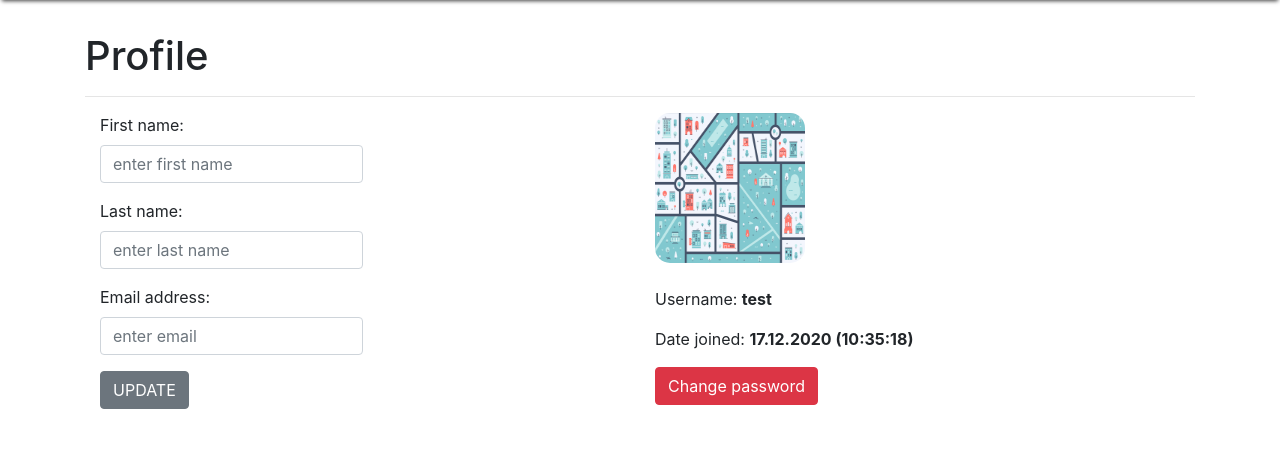
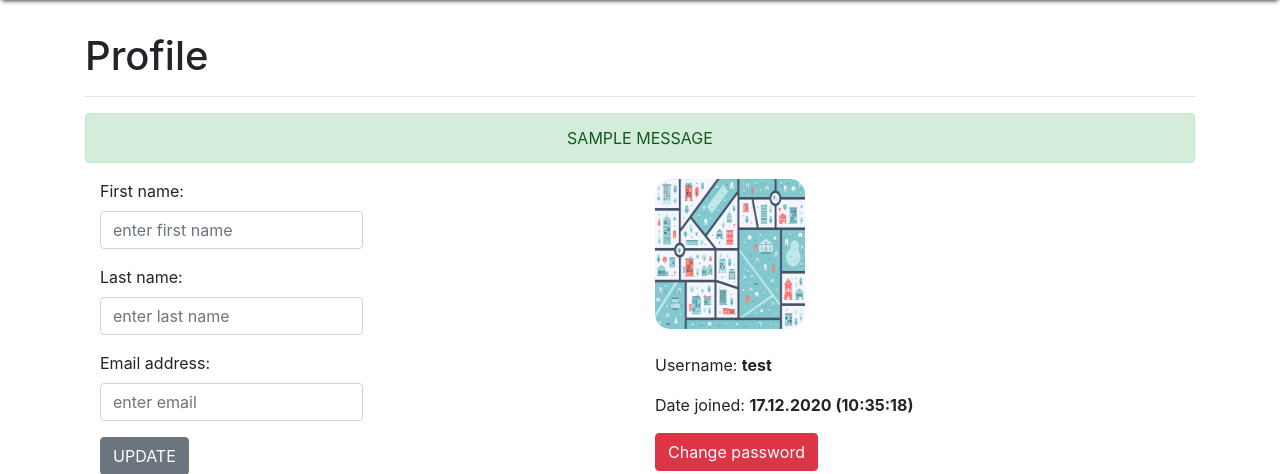
Before and after one commit to rsh-12/remember-places, a Django app: page /profile/update/2/ in a window 1280 px wide. Shown: the part 86-560 px from the top of the page. Run offline with Django 3.2, Linux system fonts and the light colour scheme; a user stored in the database is signed in; data comes from the database, SQL or seed files in the repository; tables that the repository leaves empty hold one stand-in row (values such as "Sample post"); one stand-in notice (Sample message) is shown; some libraries are stand-ins or nearby versions.

Commit message:
Add message on the profile page, add form_valid function

```diff
--- a/templates/registration/login.html
+++ b/templates/registration/login.html
@@ -18,7 +18,7 @@
                     {% if form.errors %}
                         <div class="alert alert-danger" role="alert">
                             Invalid username or password
-                        </div>l
+                        </div>
                     {% endif %}
 
                     <label for="username">Username</label>
--- a/templates/user/profile.html
+++ b/templates/user/profile.html
@@ -9,6 +9,13 @@
     <h1>Profile</h1>
     <hr>
 
+    {% if messages %}
+        {% for message in messages %}
+            <div class="alert alert-success text-center" role="alert">
+                <span>{{ message|upper }}</span>
+            </div>
+        {% endfor %}
+    {% endif %}
 
     <div class="d-flex justify-content-around">
         <div class="col-md-6">
--- a/user/views.py
+++ b/user/views.py
@@ -1,17 +1,17 @@
+from django.contrib import messages
 from django.contrib.auth import authenticate, login
 from django.contrib.auth.forms import UserCreationForm
-
-# user registration
 from django.contrib.auth.mixins import LoginRequiredMixin
 from django.contrib.auth.models import User
 from django.contrib.auth.views import PasswordChangeView
-from django.shortcuts import redirect
+from django.shortcuts import render
 from django.urls import reverse_lazy
 from django.views.generic import CreateView, UpdateView
 
 from user.forms import UserUpdateModelForm
 
 
+# user registration
 class UserRegistrationView(CreateView):
     template_name = 'registration/registration.html'
     form_class = UserCreationForm
@@ -25,11 +25,19 @@ class UserRegistrationView(CreateView):
         return result
 
 
+# user update profile (firstname, lastname, email)
 class UserUpdateView(LoginRequiredMixin, UpdateView):
     model = User
     form_class = UserUpdateModelForm
     template_name = "user/profile.html"
-    success_url = "/profile/update/{id}/"
+
+    def form_valid(self, form):
+        if form.is_valid():
+            messages.success(self.request, 'Profile updated successfully!')
+            form.save()
+            return render(self.request, 'user/profile.html', {'form': form})
+        messages.warning(self.request, 'Something went wrong! Please try again!')
+        return render(self.request, 'user/profile.html', {'form': form})
 
 
 class UserPasswordChangeView(LoginRequiredMixin, PasswordChangeView):
```
